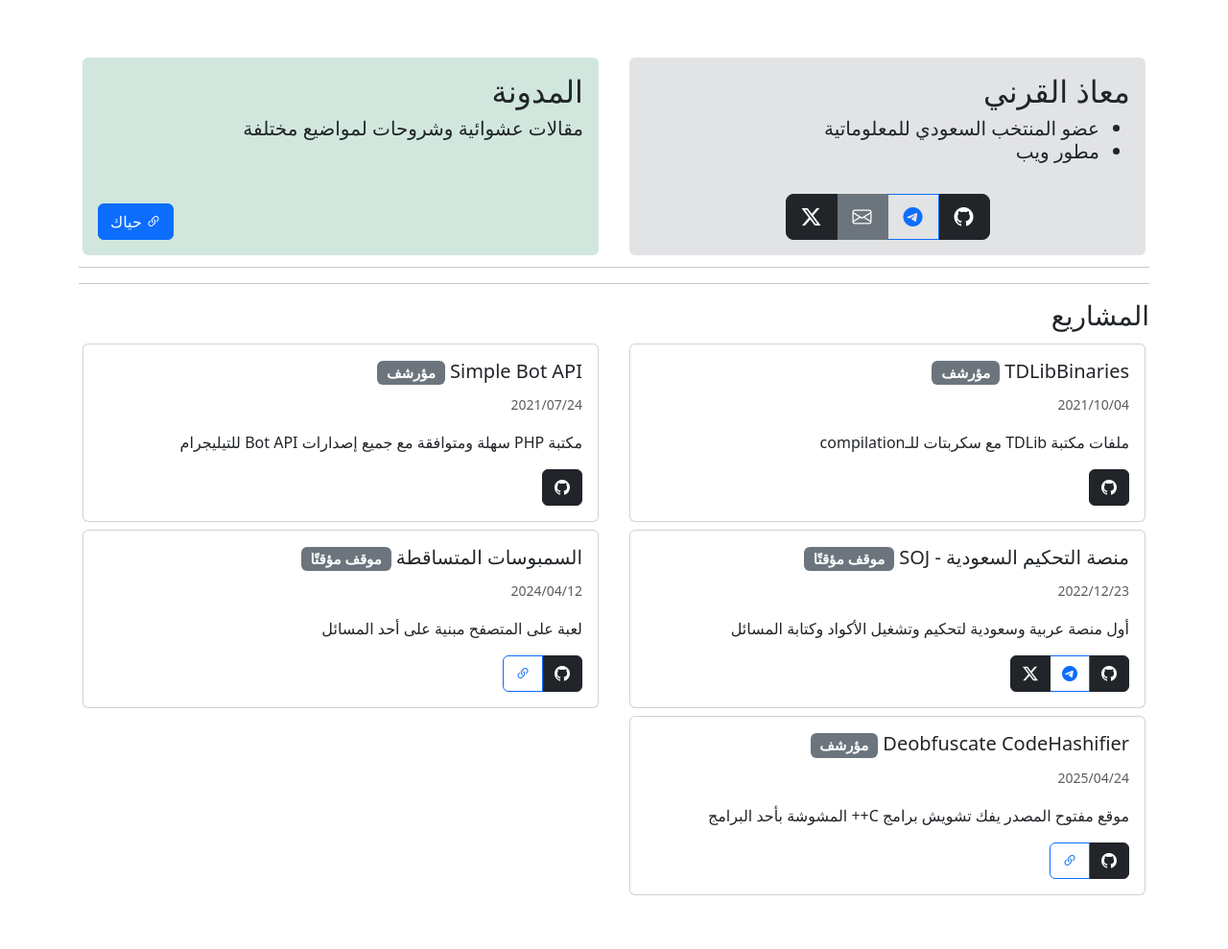
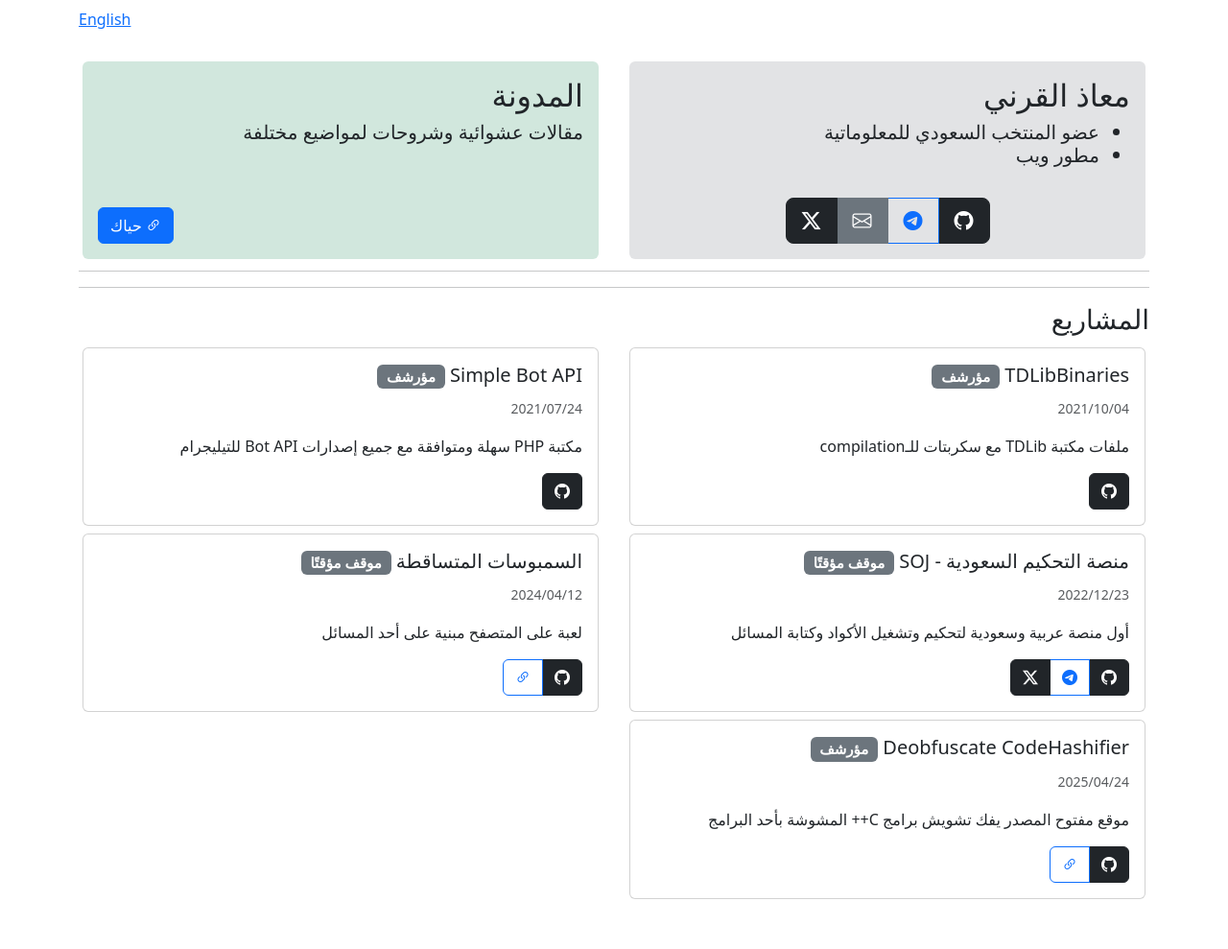
Before and after one commit to Muaath5/website, a Jekyll site: the page built from root/index.html, in a window 1280 px wide. Shown: the whole page at 96% size. Built offline with Jekyll 4.4.1, drawn with Linux system fonts in a browser that asks for light colours; nearby versions of some CDN libraries.

Commit message:
Fix markdown processor, Fix title, Add favicon.ico,  Add English

```diff
--- a/root/_config.yml
+++ b/root/_config.yml
@@ -1,6 +1,3 @@
-name: 'Muaath website'
-title: 'Muaath website'
-description: 'Personal website'
 permalink: /blog/:title
 url: https://muaath.dev
 
--- a/root/_layouts/home.html
+++ b/root/_layouts/home.html
@@ -4,7 +4,14 @@ layout: base
 <!--
 navbar
 -->
-<main id="content" class="py-5 container">
+<main id="content" class="pb-5 pt-2 container">
+    <div class="row text-end mb-4">
+        {% if page.lang == "en" %}
+        <a class="fs-6" href="/">العربية</a>
+        {% else %}
+        <a class="fs-6" href="/en">English</a>
+        {% endif %}
+    </div>
     <div class="row mt-1">
         <div class="col-md-6 col-sm-12 mt-1">
             <div class="rounded-2 p-3 m-1 bg-secondary-subtle h-100 d-flex flex-column">
```
Also changed, not shown: root/favicon.ico (added).
